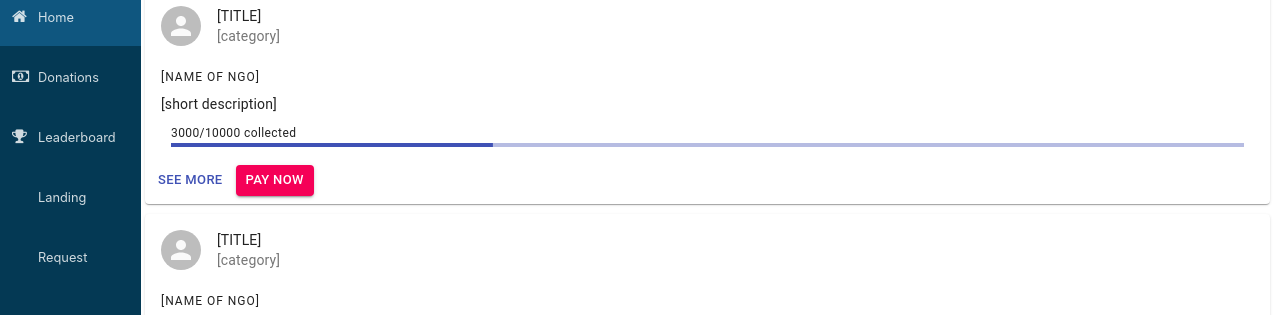
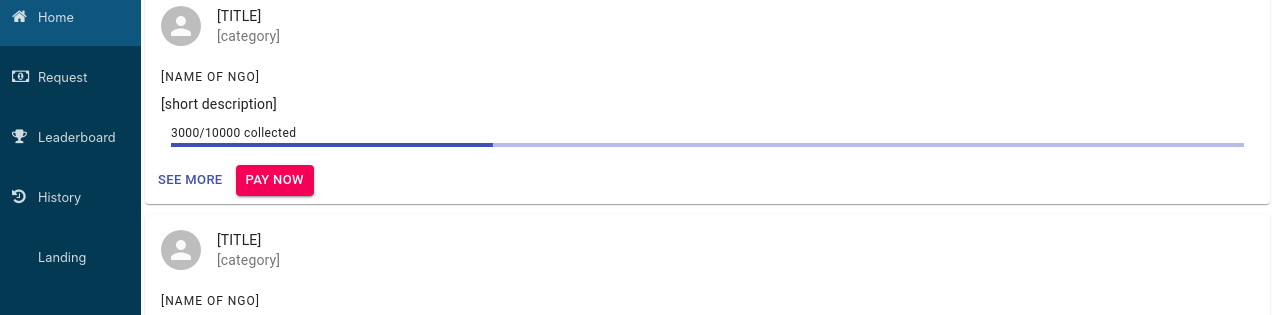
Before and after one commit to rjnrohit/One_Rupee, a React (Create React App) app in the folder one_rupee_frontend/: page / in a window 1280 px wide. Shown: the part 295-610 px from the top of the page. Built offline with nearby package versions, Linux system fonts and the light colour scheme.

Commit message:
change 'donations' to 'history'

```diff
--- a/one_rupee_frontend/src/App.js
+++ b/one_rupee_frontend/src/App.js
@@ -11,10 +11,10 @@ class App extends Component {
       pages: [
         { name: "Profile", icon: "user" },
         { name: "Home", icon: "home" },
-        { name: "Donations", icon: "money" },
+        { name: "Request", icon:"money" },
         { name: "Leaderboard", icon: "trophy" },
+        { name: "History", icon: "history" },
         { name: "Landing", icon: "" },
-        {name:"Request", icon:""}
       ],
       activePage: 1,
       sidebarActive: true
--- a/one_rupee_frontend/src/components/main.jsx
+++ b/one_rupee_frontend/src/components/main.jsx
@@ -1,5 +1,5 @@
 import React from "react";
-import Donations from "./pages/donations/Donations";
+import History from "./pages/history/History";
 import Landing from "./pages/landing/js/landing";
 import Profile from "./pages/profile/profile";
 import Feed from "./pages/feed/feed";
@@ -13,7 +13,7 @@ const Main = props => {
         (props.sidebarActive ? "" : " sidebar-hidden")
       }
     >
-      {props.page.name === "Donations" ? <Donations /> : null}
+      {props.page.name === "History" ? <History /> : null}
       {props.page.name === "Landing" ? <Landing /> : null}
       {props.page.name === "Profile" ? <Profile /> : null}
       {props.page.name === "Home" ? <Feed /> : null}
--- a/one_rupee_frontend/src/components/pages/donations/Donations.js
+++ b/one_rupee_frontend/src/components/pages/history/History.js
@@ -1,6 +1,6 @@
 import React from 'react';
 import Table from './Table.js'
-import './Donations.css'
+import './History.css'
 
 const sampleHistory = {
     date: '21/6/19' ,
@@ -9,7 +9,7 @@ const sampleHistory = {
     Amount: '1,00,00,000' ,
 }
 
-class Donations extends React.Component{
+class History extends React.Component{
     constructor() {
         super()
         this.state = {
@@ -36,4 +36,4 @@ class Donations extends React.Component{
     }
 }
 
-export default Donations;
+export default History;
```
Also changed, not shown: one_rupee_frontend/src/components/pages/history/History.css (renamed from one_rupee_frontend/src/components/pages/donations/Donations.css), one_rupee_frontend/src/components/pages/history/Table.css (renamed from one_rupee_frontend/src/components/pages/donations/Table.css), one_rupee_frontend/src/components/pages/history/Table.js (renamed from one_rupee_frontend/src/components/pages/donations/Table.js).
